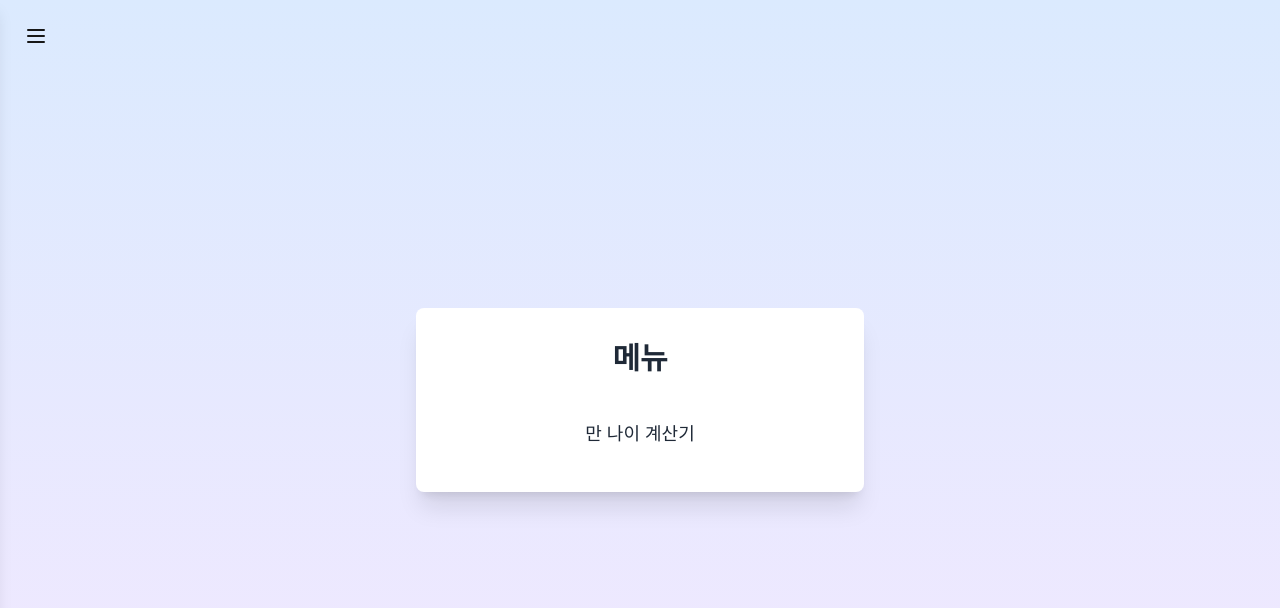
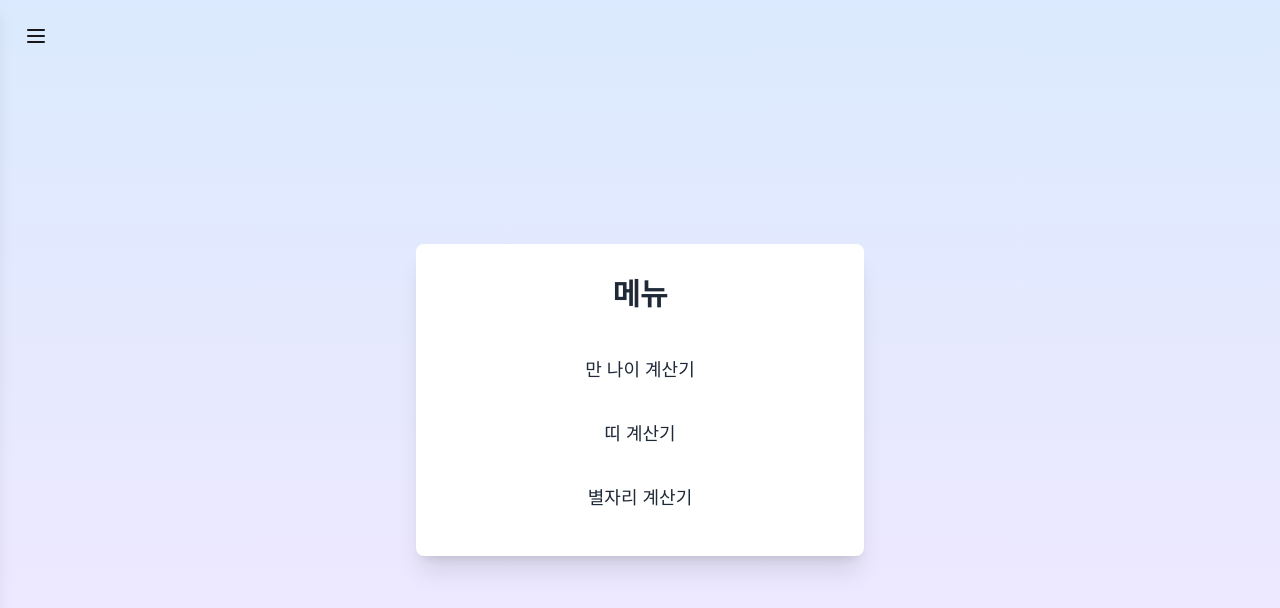
Before and after one commit to devmk1090/Nextjs-Project, a Next.js app: page / in a window 1280 px wide. Shown: the top 608 px of the page. Built offline with nearby package versions, Linux system fonts and the light colour scheme.

Commit message:
Calculator - 메인 페이지에 아이템 추가

```diff
--- a/app/page.tsx
+++ b/app/page.tsx
@@ -17,7 +17,22 @@ export default function Home() {
                 만 나이 계산기
               </Link>
             </li>
-            {/* 추가 메뉴 항목들 */}
+            <li>
+              <Link
+                href="/pages/zodiac-calculator"
+                className="block px-4 py-3 text-gray-800 hover:bg-blue-100 rounded-md text-center text-lg transition-colors"
+              >
+                띠 계산기
+              </Link>
+            </li>
+            <li>
+              <Link
+                href="/pages/constellation-calculator"
+                className="block px-4 py-3 text-gray-800 hover:bg-blue-100 rounded-md text-center text-lg transition-colors"
+              >
+                별자리 계산기
+              </Link>
+            </li>
           </ul>
         </nav>
       </div>
```
